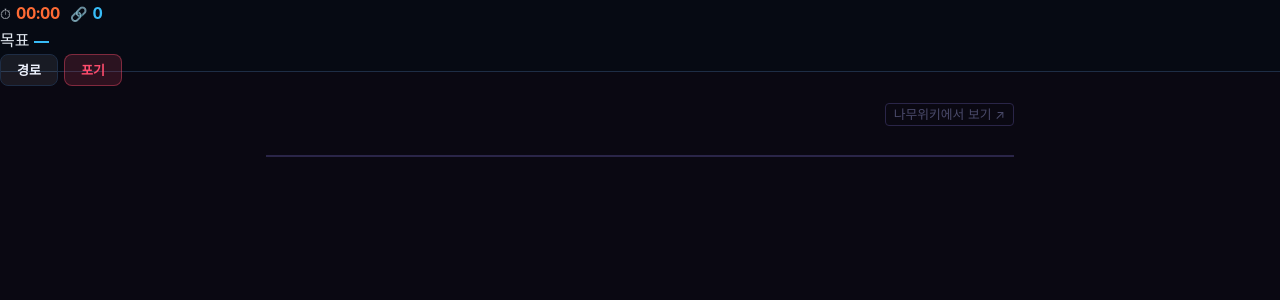
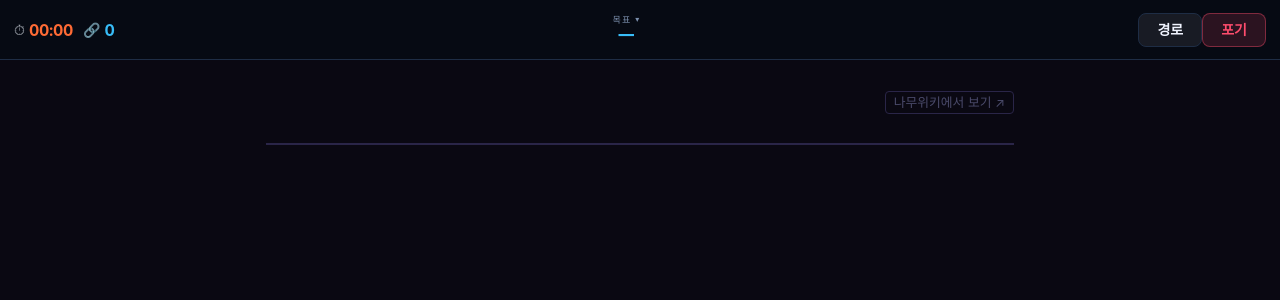
Before and after one commit to kyutaeios-jpg/linkyrun, a Flask app: template templates/wiki.html in a window 1280 px wide. Shown: the top 300 px of the page. Run offline with Flask 3, Linux system fonts and the light colour scheme; the template is opened without the code that fills it, so the values that code supplies are empty; some libraries are stand-ins or nearby versions.

Commit message:
fix: HUD 단순화 — 단일 행, 여백 정리, 현재 페이지 제거
- 2행 구조 → 단일 행 (height 60px, padding 14px 좌우, align-items center)
- 현재 페이지 표시 제거
- 목표 중앙 배치: label(9px muted) + 목표명(16px bold accent) 세로 쌓기
- 목표 영역 전체가 경로 토글 버튼 (▾ after pseudo로 표시, 열리면 회전)
- 포기 버튼: padding 9×18, font 14px — 수직 중앙 정렬

```diff
--- a/app.py
+++ b/app.py
@@ -924,27 +924,24 @@ def build_proxy_html(wiki_html: str, title: str, goal: str, wiki: str = 'namu',
 <script src="/static/js/i18n.js?v={_APP_VER}"></script>
 <div id="rh-pad"></div>
 <header id="rh-hud">
-  <div class="rh-hud-row1">
-    <div class="rh-hud-left">
-      <div class="rh-hud-stat">
-        <span class="rh-hud-icon">⏱</span>
-        <span class="rh-hud-val" id="rh-timer">00:00</span>
-      </div>
-      <div class="rh-hud-sep"></div>
-      <div class="rh-hud-stat">
-        <span class="rh-hud-icon">🔗</span>
-        <span class="rh-hud-val" id="rh-hops">0</span>
-      </div>
+  <div class="rh-hud-left">
+    <div class="rh-hud-stat">
+      <span class="rh-hud-icon">⏱</span>
+      <span class="rh-hud-val" id="rh-timer">00:00</span>
     </div>
-    <div class="rh-hud-right">
-      <button class="rh-btn rh-btn-danger" onclick="rhGiveUp()" data-i18n="btnGiveUp">포기</button>
+    <div class="rh-hud-sep"></div>
+    <div class="rh-hud-stat">
+      <span class="rh-hud-icon">🔗</span>
+      <span class="rh-hud-val" id="rh-hops">0</span>
     </div>
   </div>
-  <div class="rh-hud-row2" id="rh-hud-row2" onclick="rhTogglePath()">
-    <span class="rh-hud-current" id="rh-current">—</span>
-    <span class="rh-hud-arrow">›</span>
+  <button class="rh-hud-center" id="rh-hud-center" onclick="rhTogglePath()">
+    <span class="rh-hud-goal-label" data-i18n="hudGoalLabel">목표</span>
     <span class="rh-hud-goal" id="rh-goal">—</span>
     <span class="rh-hud-path-toggle" id="rh-path-toggle">▾</span>
+  </button>
+  <div class="rh-hud-right">
+    <button class="rh-btn rh-btn-danger" onclick="rhGiveUp()" data-i18n="btnGiveUp">포기</button>
   </div>
 </header>
 
--- a/static/css/hud.css
+++ b/static/css/hud.css
@@ -1,4 +1,4 @@
-/* ── Linky Run 게임 HUD (프록시 페이지용, 독립 스타일) ─── */
+/* ── Linky Run 게임 HUD ─── */
 :root {
     --rh-primary:   #FF6B35;
     --rh-accent:    #38BDF8;
@@ -8,10 +8,9 @@
     --rh-muted:     #7B8FAD;
     --rh-border:    #1E2D45;
     --rh-danger:    #FF4D6D;
-    --rh-hud-h:     72px;
+    --rh-hud-h:     60px;
 }
 
-/* ── HUD 높이만큼 body 상단 여백 ── */
 body {
     padding-top: calc(var(--rh-hud-h) + env(safe-area-inset-top)) !important;
     margin-top: 0 !important;
@@ -19,99 +18,133 @@ body {
 
 #rh-pad { display: none; }
 
-/* ── HUD 메인 바 ─────────────────────────────────────────── */
+/* ── HUD 바 ── */
 #rh-hud {
     position: fixed;
     top: 0; left: 0; right: 0;
     height: calc(var(--rh-hud-h) + env(safe-area-inset-top));
     padding-top: env(safe-area-inset-top);
+    padding-left: 14px;
+    padding-right: 14px;
     background: var(--rh-bg);
     backdrop-filter: blur(20px);
     -webkit-backdrop-filter: blur(20px);
     border-bottom: 1px solid var(--rh-border);
     display: flex;
-    flex-direction: column;
+    align-items: center;
+    gap: 10px;
     z-index: 2147483647;
     box-sizing: border-box;
     font-family: -apple-system, BlinkMacSystemFont, 'Noto Sans KR', sans-serif;
 }
 
-/* ── 1행: 타이머·홉 + 포기 버튼 ── */
-.rh-hud-row1 {
+/* ── 왼쪽: 타이머 · 홉 ── */
+.rh-hud-left {
     display: flex;
+    gap: 10px;
     align-items: center;
-    justify-content: space-between;
-    padding: 0 12px;
-    height: 38px;
     flex-shrink: 0;
 }
-
-.rh-hud-left  { display: flex; gap: 10px; align-items: center; }
-.rh-hud-stat  { display: flex; gap: 5px; align-items: center; }
-.rh-hud-sep   { width: 1px; height: 14px; background: var(--rh-border); }
-.rh-hud-icon  { font-size: 14px; opacity: 0.8; }
-.rh-hud-val   {
-    font-size: 16px; font-weight: 700;
+.rh-hud-stat {
+    display: flex;
+    gap: 4px;
+    align-items: center;
+}
+.rh-hud-sep {
+    width: 1px;
+    height: 16px;
+    background: var(--rh-border);
+    flex-shrink: 0;
+}
+.rh-hud-icon {
+    font-size: 14px;
+    opacity: 0.75;
+    line-height: 1;
+}
+.rh-hud-val {
+    font-size: 16px;
+    font-weight: 700;
     color: var(--rh-text);
     font-variant-numeric: tabular-nums;
     letter-spacing: -0.02em;
+    line-height: 1;
 }
 #rh-timer { color: var(--rh-primary); }
 #rh-hops  { color: var(--rh-accent); }
 
-.rh-hud-right { display: flex; gap: 6px; flex-shrink: 0; }
+/* ── 중앙: 목표 (탭 = 경로 토글) ── */
+.rh-hud-center {
+    flex: 1;
+    min-width: 0;
+    display: flex;
+    flex-direction: column;
+    align-items: center;
+    gap: 1px;
+    cursor: pointer;
+    background: none;
+    border: none;
+    padding: 6px 8px;
+    border-radius: 10px;
+    transition: background 0.15s;
+    -webkit-tap-highlight-color: transparent;
+    font-family: inherit;
+}
+.rh-hud-center:active {
+    background: rgba(255,255,255,0.07);
+}
 
-/* ── 2행: 현재 페이지 → 목표 (탭=경로패널 토글) ── */
-.rh-hud-row2 {
+.rh-hud-goal-label {
+    font-size: 9px;
+    text-transform: uppercase;
+    letter-spacing: 0.12em;
+    color: var(--rh-muted);
+    line-height: 1;
     display: flex;
     align-items: center;
-    gap: 6px;
-    padding: 0 14px;
-    height: 34px;
-    flex-shrink: 0;
-    cursor: pointer;
-    background: rgba(255,255,255,0.025);
-    border-top: 1px solid rgba(255,255,255,0.05);
-    user-select: none;
-    -webkit-tap-highlight-color: transparent;
+    gap: 4px;
 }
-.rh-hud-row2:active { background: rgba(255,255,255,0.06); }
-
-.rh-hud-current {
-    font-size: 13px; font-weight: 600;
-    color: var(--rh-muted);
-    white-space: nowrap; overflow: hidden; text-overflow: ellipsis;
-    max-width: 35%;
-    flex-shrink: 1;
+.rh-hud-goal-label::after {
+    content: '▾';
+    font-size: 8px;
+    transition: transform 0.2s ease;
 }
-.rh-hud-arrow {
-    font-size: 16px; color: var(--rh-border);
-    flex-shrink: 0; opacity: 0.9;
+.rh-hud-path-open .rh-hud-goal-label::after {
+    transform: rotate(180deg);
 }
 .rh-hud-goal {
-    font-size: 15px; font-weight: 800; color: var(--rh-accent);
-    white-space: nowrap; overflow: hidden; text-overflow: ellipsis;
-    flex: 1; min-width: 0;
+    font-size: 16px;
+    font-weight: 800;
+    color: var(--rh-accent);
+    white-space: nowrap;
+    overflow: hidden;
+    text-overflow: ellipsis;
+    max-width: 100%;
+    line-height: 1.2;
 }
-.rh-hud-path-toggle {
-    font-size: 12px; color: var(--rh-muted);
-    flex-shrink: 0; margin-left: auto;
-    transition: transform 0.2s ease;
+
+/* 숨겨진 레거시 토글 span (JS 참조용, 표시 안 함) */
+.rh-hud-path-toggle { display: none; }
+
+/* ── 오른쪽: 포기 버튼 ── */
+.rh-hud-right {
+    display: flex;
+    flex-shrink: 0;
 }
-.rh-hud-path-open .rh-hud-path-toggle { transform: rotate(180deg); }
 
-/* ── HUD 버튼 ── */
 .rh-btn {
-    padding: 7px 16px;
+    padding: 9px 18px;
     border-radius: 8px;
     border: 1px solid var(--rh-border);
     background: rgba(255,255,255,0.07);
     color: var(--rh-text);
-    font-size: 13px; font-weight: 700; cursor: pointer;
-    font-family: -apple-system, BlinkMacSystemFont, sans-serif;
-    white-space: nowrap; line-height: 1;
-    min-height: 32px;
-    display: flex; align-items: center;
+    font-size: 14px;
+    font-weight: 700;
+    cursor: pointer;
+    font-family: inherit;
+    white-space: nowrap;
+    line-height: 1;
+    display: flex;
+    align-items: center;
     transition: background 0.15s, border-color 0.15s;
 }
 .rh-btn:active { opacity: 0.7; }
@@ -121,7 +154,7 @@ body {
     color: var(--rh-danger);
 }
 
-/* ── 경로 패널 ───────────────────────────────────────────── */
+/* ── 경로 패널 ── */
 #rh-path-panel {
     position: fixed;
     top: calc(var(--rh-hud-h) + env(safe-area-inset-top));
@@ -130,8 +163,9 @@ body {
     backdrop-filter: blur(12px);
     -webkit-backdrop-filter: blur(12px);
     border-bottom: 1px solid var(--rh-border);
-    padding: 12px 16px;
-    overflow-x: auto; white-space: nowrap;
+    padding: 12px 18px;
+    overflow-x: auto;
+    white-space: nowrap;
     z-index: 2147483646;
     box-sizing: border-box;
     font-family: -apple-system, BlinkMacSystemFont, 'Noto Sans KR', sans-serif;
@@ -140,7 +174,7 @@ body {
 .rh-path-cur   { color: var(--rh-primary); font-weight: 700; }
 .rh-path-arrow { color: var(--rh-border); margin: 0 5px; }
 
-/* ── 빅토리 오버레이 ─────────────────────────────────────── */
+/* ── 빅토리 오버레이 ── */
 #rh-victory {
     position: fixed; inset: 0;
     z-index: 2147483647;
@@ -159,7 +193,7 @@ body {
     display: flex; flex-direction: column; gap: 18px;
     max-height: 90vh; overflow-y: auto; box-sizing: border-box;
 }
-.rh-v-icon   { font-size: 3rem; text-align: center; animation: vBounce 0.5s ease 0.2s both; }
+.rh-v-icon { font-size: 3rem; text-align: center; animation: vBounce 0.5s ease 0.2s both; }
 @keyframes vBounce {
     0%   { transform: scale(0.5); opacity: 0; }
     70%  { transform: scale(1.2); }
@@ -170,8 +204,8 @@ body {
     background: linear-gradient(120deg, #FF6B35, #FF4ECD, #38BDF8);
     -webkit-background-clip: text; -webkit-text-fill-color: transparent; background-clip: text;
 }
-.rh-v-stats  { display: flex; gap: 12px; }
-.rh-v-stat   {
+.rh-v-stats { display: flex; gap: 12px; }
+.rh-v-stat {
     flex: 1; background: rgba(255,255,255,0.04);
     border-radius: 14px; padding: 14px 12px; text-align: center;
     border: 1px solid var(--rh-border);
@@ -188,7 +222,7 @@ body {
     font-size: 10px; text-transform: uppercase;
     letter-spacing: 0.06em; color: var(--rh-muted); margin-bottom: 6px;
 }
-.rh-v-path   { font-size: 14px; color: var(--rh-text); line-height: 1.9; word-break: break-all; }
+.rh-v-path { font-size: 14px; color: var(--rh-text); line-height: 1.9; word-break: break-all; }
 .rh-vpath-goal  { color: var(--rh-primary); font-weight: 700; }
 .rh-vpath-arrow { color: var(--rh-border); margin: 0 4px; }
 
@@ -237,7 +271,7 @@ body {
     align-items: center; justify-content: center;
 }
 
-/* ── 포기 확인 모달 ─────────────────────────────────────── */
+/* ── 포기 확인 모달 ── */
 #rh-giveup-modal {
     position: fixed; inset: 0; z-index: 9999;
     display: flex; align-items: center; justify-content: center;
--- a/static/js/proxy.js
+++ b/static/js/proxy.js
@@ -65,15 +65,10 @@
     }
 
     function syncHUD() {
-        const goalEl    = document.getElementById('rh-goal');
-        const hopsEl    = document.getElementById('rh-hops');
-        const currentEl = document.getElementById('rh-current');
+        const goalEl = document.getElementById('rh-goal');
+        const hopsEl = document.getElementById('rh-hops');
         if (goalEl) goalEl.textContent = (gs && gs.goal) || (typeof GOAL !== 'undefined' ? GOAL : '') || '—';
         if (hopsEl) hopsEl.textContent = gs ? gs.hops : 0;
-        if (currentEl) {
-            const cur = (typeof PAGE_TITLE !== 'undefined' && PAGE_TITLE) || '—';
-            currentEl.textContent = cur;
-        }
     }
 
     function esc(s) {
@@ -85,8 +80,8 @@
         if (!el) return;
         const shown = el.style.display !== 'none';
         el.style.display = shown ? 'none' : 'block';
-        const row2 = document.getElementById('rh-hud-row2');
-        if (row2) row2.classList.toggle('rh-hud-path-open', !shown);
+        const center = document.getElementById('rh-hud-center');
+        if (center) center.classList.toggle('rh-hud-path-open', !shown);
         if (!shown) renderPath();
     };
 
```
